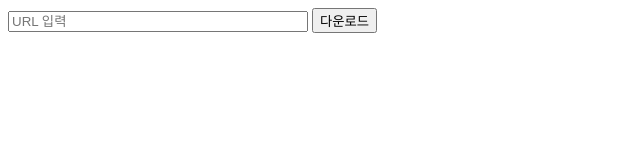
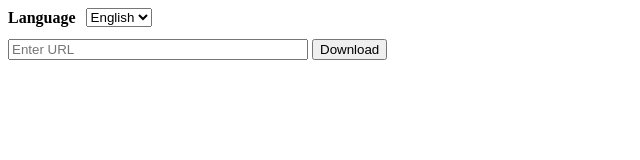
Before and after one commit to ahzkwid/QRCodeGenerator, a plain HTML site: page index.html in a window 1280 px wide. Shown: the whole page, without its empty margins (0-640 px from the left). Drawn offline with nearby package versions, Linux system fonts and the light colour scheme.

Commit message:
Enhance language support and QR code functionality

```diff
--- a/index.html
+++ b/index.html
@@ -1,5 +1,15 @@
+<meta charset="utf-8" />
 <script src="https://cdnjs.cloudflare.com/ajax/libs/jquery/3.7.1/jquery.min.js"></script>
 <script src="https://cdn.jsdelivr.net/npm/easyqrcodejs@4.4.5/dist/easy.qrcode.min.js"></script>
+
+<div style="display:flex;gap:10px;align-items:center;margin-bottom:12px;">
+  <label id="langLabel" for="langSelect" style="font-weight:600;">언어</label>
+  <select id="langSelect">
+    <option value="ko">한국어</option>
+    <option value="en">English</option>
+    <option value="ja">日本語</option>
+  </select>
+</div>
 
 <div>
   <input id="urlInput" type="text" placeholder="URL 입력" style="width:300px;">
@@ -9,36 +19,104 @@
 </div>
 
 <script>
-$(function() {
-  let qr
+$(function () {
+  // --- i18n 사전 ---
+  const i18n = {
+    ko: {
+      lang: '언어',
+      placeholder: 'URL 입력',
+      download: '다운로드',
+      invalid: 'URL을 입력하세요.'
+    },
+    en: {
+      lang: 'Language',
+      placeholder: 'Enter URL',
+      download: 'Download',
+      invalid: 'Please enter a URL.'
+    },
+    ja: {
+      lang: '言語',
+      placeholder: 'URLを入力',
+      download: 'ダウンロード',
+      invalid: 'URLを入力してください。'
+    }
+  };
+
+  // 기본 언어 결정: ?lang= 우선, 없으면 브라우저 언어
+  function detectLang() {
+    const qs = new URLSearchParams(location.search);
+    const q = (qs.get('lang') || '').toLowerCase();
+    if (q === 'ko' || q === 'en' || q === 'ja') return q;
+    const nav = (navigator.language || 'ko').toLowerCase();
+    if (nav.startsWith('ja')) return 'ja';
+    if (nav.startsWith('en')) return 'en';
+    return 'ko';
+  }
+
+  let currentLang = detectLang();
+
+  // 언어 적용
+  function applyLang(lang) {
+    const t = i18n[lang] || i18n.ko;
+    $('#langLabel').text(t.lang);
+    $('#dlBtn').text(t.download).attr('aria-label', t.download);
+    $('#urlInput').attr('placeholder', t.placeholder);
+    document.documentElement.lang = lang;
+    currentLang = lang;
+  }
+
+  // URL에 lang 반영
+  function persistLangToURL(lang) {
+    const url = new URL(location.href);
+    url.searchParams.set('lang', lang);
+    history.replaceState(null, '', url.toString());
+  }
+
+  // 초기 언어 세팅
+  $('#langSelect').val(currentLang);
+  applyLang(currentLang);
+  persistLangToURL(currentLang);
+
+  // 언어 변경 이벤트
+  $('#langSelect').on('change', function () {
+    const lang = $(this).val();
+    applyLang(lang);
+    persistLangToURL(lang);
+  });
+
+  // --- QR 생성 로직 (원본 유지 + 약간 정리) ---
+  let qr;
   function createQR(url) {
-    $('#qrContainer').empty()
-    qr = new QRCode(document.getElementById("qrContainer"), {
+    $('#qrContainer').empty();
+    qr = new QRCode(document.getElementById('qrContainer'), {
       text: url,
       width: 256,
       height: 256,
       dotScale: 1,
       drawFunction: 'canvas'
-    })
+    });
   }
 
   $('#urlInput').on('input', function () {
-    const url = $(this).val()
+    const url = $(this).val();
     if (url.trim()) {
-      createQR(url)
+      createQR(url);
     } else {
-      $('#qrContainer').empty()
+      $('#qrContainer').empty();
     }
-  })
+  });
 
   $('#dlBtn').on('click', function () {
-    const canvas = $('#qrContainer').find('canvas')[0]
-    if (canvas) {
-      const a = document.createElement('a')
-      a.href = canvas.toDataURL()
-      a.download = 'qrcode.png'
-      a.click()
+    const t = i18n[currentLang] || i18n.ko;
+    const canvas = $('#qrContainer').find('canvas')[0];
+    if (!canvas) {
+      alert(t.invalid);
+      return;
     }
-  })
-})
+    const a = document.createElement('a');
+    a.href = canvas.toDataURL();
+    a.download = 'qrcode.png';
+    a.click();
+  });
+});
 </script>
```
